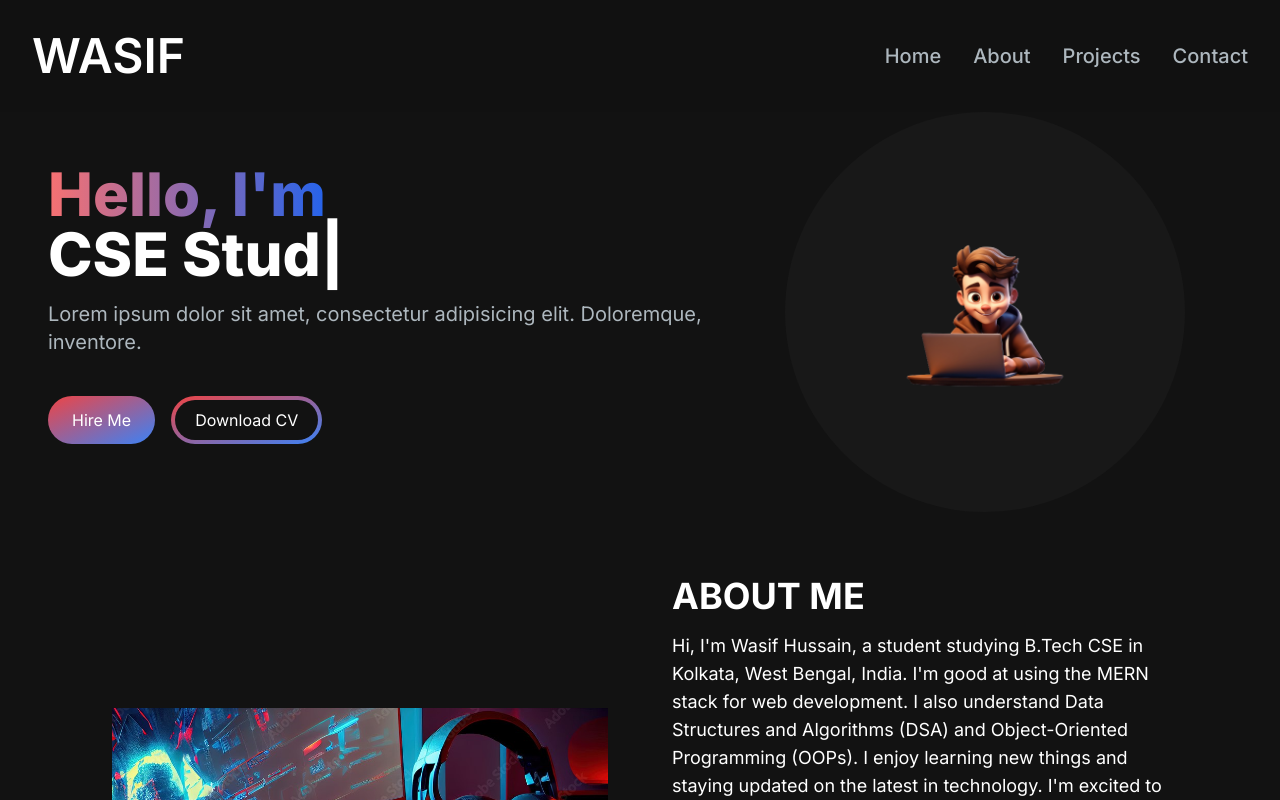
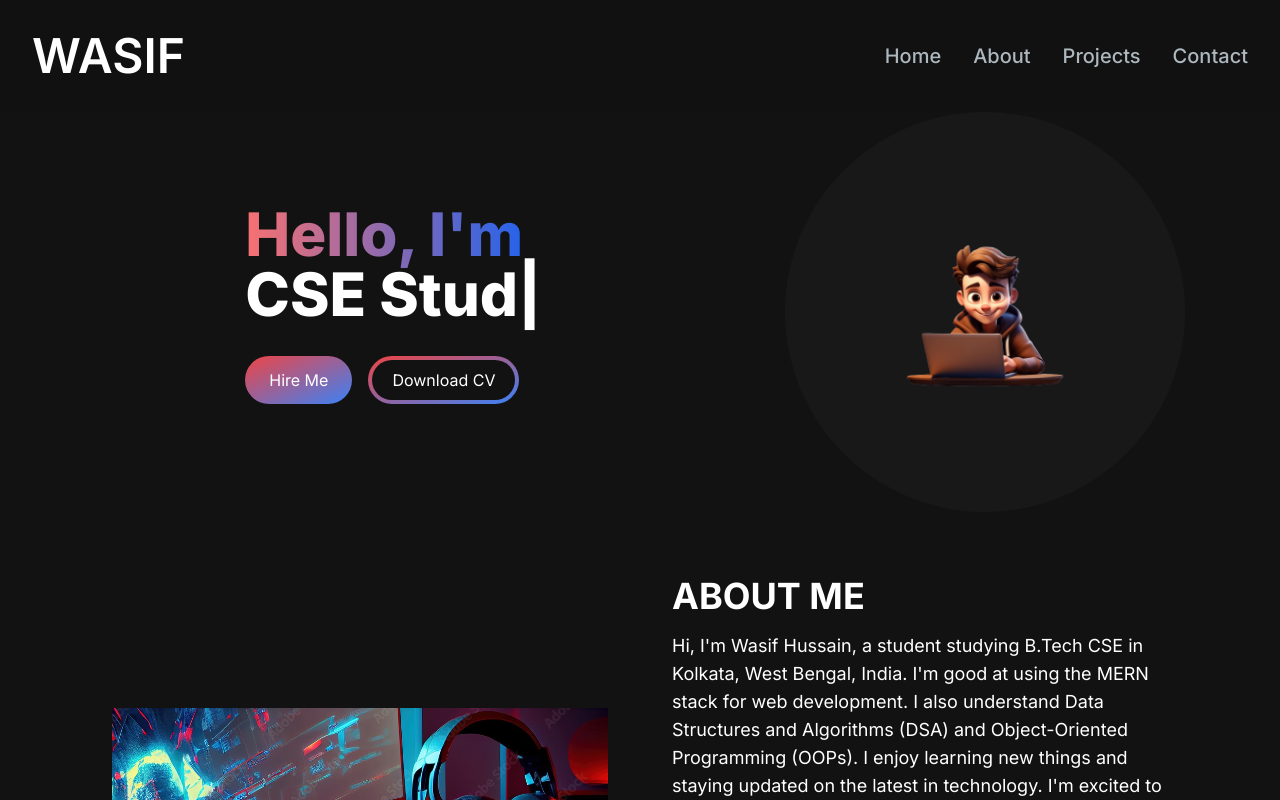
Before and after one commit to Wasif0787/Portfolio, a Next.js app: page / in a window 1280 px wide. Shown: the top 800 px of the page. Built offline with nearby package versions, Linux system fonts and the light colour scheme.

Commit message:
Update HeroSection.jsx by removing lorem

```diff
--- a/src/app/Components/HeroSection.jsx
+++ b/src/app/Components/HeroSection.jsx
@@ -34,7 +34,7 @@ const HeroSection = () => {
                             repeat={Infinity}
                         />
                     </h1>
-                    <p className='text-[#ADB7BE] text-base sm:text-lg mb-6 lg:text-xl'>Lorem ipsum dolor sit amet, consectetur adipisicing elit. Doloremque, inventore.</p>
+{/*                     <p className='text-[#ADB7BE] text-base sm:text-lg mb-6 lg:text-xl'>Lorem ipsum dolor sit amet, consectetur adipisicing elit. Doloremque, inventore.</p> */}
                     <div>
                         <button className="bg-gradient-to-br w-full sm:w-fit from-primary-500  to-secondary-500 hover:bg-slate-200 text-white px-6 py-3 rounded-full mr-4 ">
                             Hire Me
```
